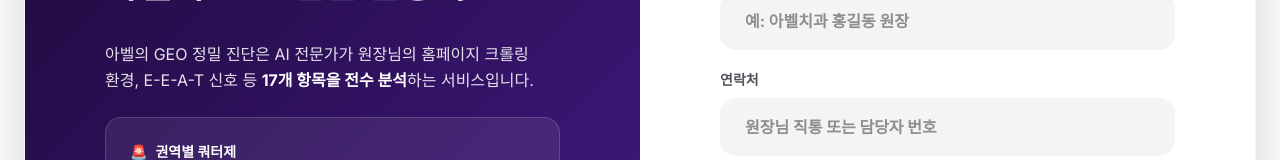
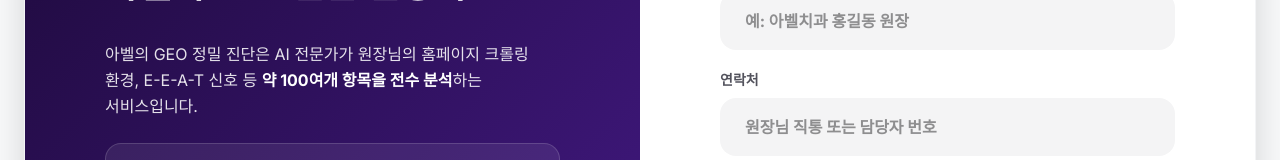
Before and after one commit to abelai-korea/abel-hompage, a Next.js app: page /contact in a window 1280 px wide. Shown: the part 417-577 px from the top of the page. Built offline with nearby package versions, Linux system fonts and the light colour scheme.

Commit message:
copy: change diagnostic item count from "17개" to "약 100여개"
Homepage site diagnostics vary per site (multilingual vs not, etc.),
so a fixed "17" overstated precision. Updated contact page copy/meta
description and the homepage hero stat card for consistency.

```diff
--- a/app/contact/page.tsx
+++ b/app/contact/page.tsx
@@ -4,7 +4,7 @@
 export const metadata: Metadata = {
   title: '상담 문의 | ABEL',
   description:
-    'ABEL GEO 정밀 진단 신청서. 병원 홈페이지의 크롤링 환경, E-E-A-T 신호 등 17개 항목을 전수 분석합니다. 권역별 쿼터제로 상권을 보호합니다.',
+    'ABEL GEO 정밀 진단 신청서. 병원 홈페이지의 크롤링 환경, E-E-A-T 신호 등 약 100여개 항목을 전수 분석합니다. 권역별 쿼터제로 상권을 보호합니다.',
   alternates: { canonical: 'https://abel-ai.com/contact' },
 };
 
@@ -42,7 +42,7 @@
               </h2>
               <p className="text-base mb-6 leading-relaxed" style={{ color: 'rgba(255,255,255,0.88)' }}>
                 아벨의 GEO 정밀 진단은 AI 전문가가 원장님의 홈페이지 크롤링 환경, E-E-A-T 신호 등{' '}
-                <span className="font-bold text-white">17개 항목을 전수 분석</span>하는 서비스입니다.
+                <span className="font-bold text-white">약 100여개 항목을 전수 분석</span>하는 서비스입니다.
               </p>
               <div className="p-6 bg-white/8 border border-white/15 rounded-2xl space-y-4 text-sm font-medium">
                 <div className="flex gap-2" style={{ color: 'rgba(255,255,255,0.9)' }}>
--- a/app/page.tsx
+++ b/app/page.tsx
@@ -79,7 +79,7 @@
                 style={{ borderColor: 'rgba(255,255,255,0.08)' }}
               >
                 {[
-                  { num: '17', label: '진단 항목' },
+                  { num: '100+', label: '진단 항목' },
                   { num: '1', label: '구별 계약' },
                   { num: '300+', label: 'FAQ 수록' },
                   { num: '3', label: '핵심 구조' },
@@ -387,7 +387,7 @@
               </h2>
               <p className="text-base mb-10 leading-relaxed max-w-2xl mx-auto" style={{ color: 'rgba(255,255,255,0.88)' }}>
                 AI 전문가가 원장님의 홈페이지 크롤링 환경, E-E-A-T 신호 등{' '}
-                <span className="font-bold text-white">17개 항목을 전수 분석</span>합니다.
+                <span className="font-bold text-white">약 100여개 항목을 전수 분석</span>합니다.
                 권역별 쿼터제로 각 구(시)별 진료과당 딱 1개 병원만 계약합니다.
               </p>
               <Link
```
